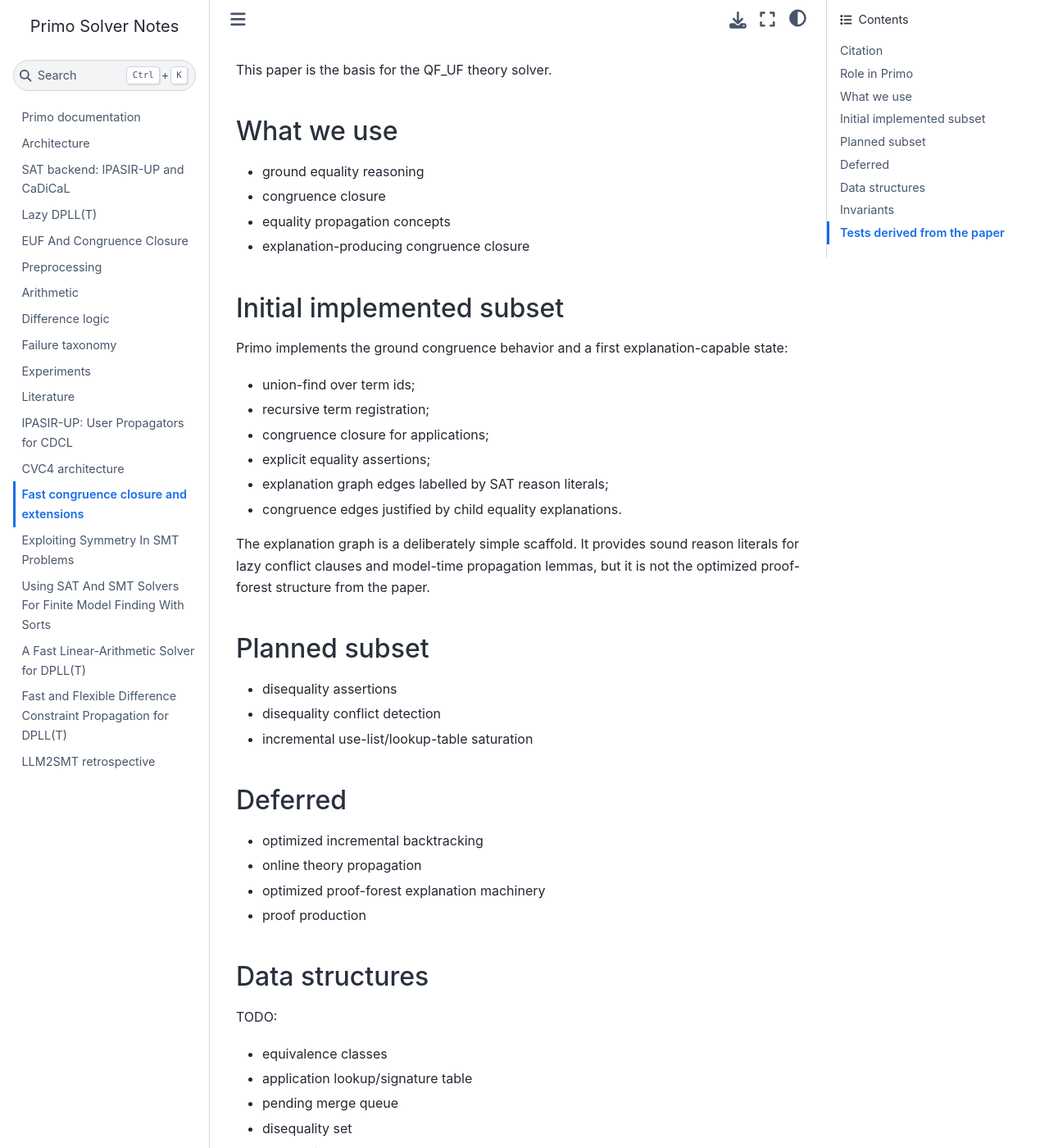
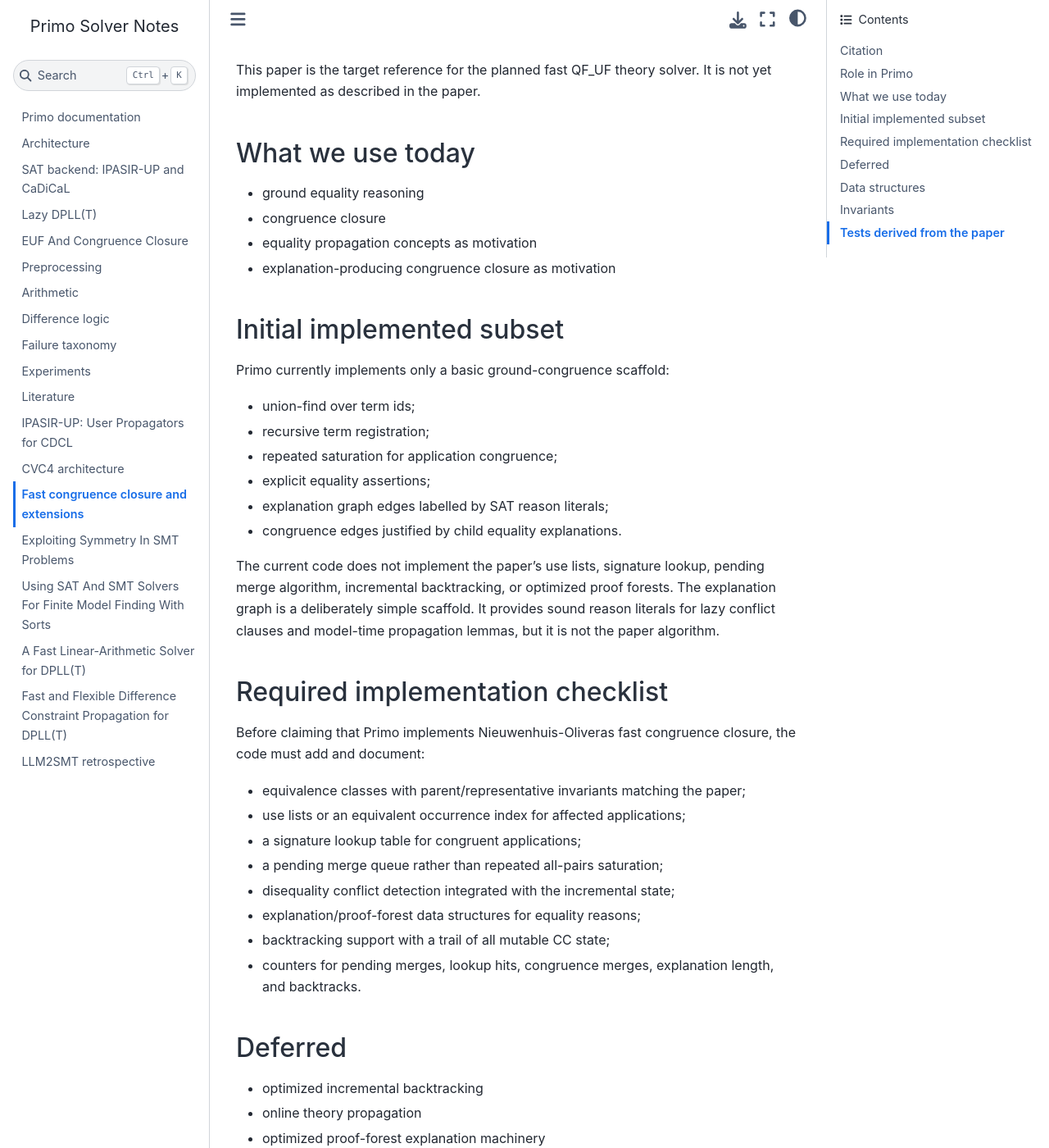
Before and after one commit to primo-solver/primo, a Jupyter Book: the page built from docs/papers/fast-congruence-closure.md, in a window 1280 px wide and 1400 px high, scrolled down 340 px. Shown: the whole window at 82% size. Built offline with Jupyter Book 1.0.4 settings and Sphinx 7.4.7 and the Sphinx Book theme 1.1.4, drawn with Linux system fonts in a browser that asks for light colours; some of the changed text lies outside the part shown.

Commit message:
Tighten paper-grounded implementation rules

```diff
--- a/docs/papers/fast-congruence-closure.md
+++ b/docs/papers/fast-congruence-closure.md
@@ -7,36 +7,47 @@
 
 ## Role in Primo
 
-This paper is the basis for the QF_UF theory solver.
+This paper is the target reference for the planned fast QF_UF theory solver. It
+is not yet implemented as described in the paper.
 
-## What we use
+## What we use today
 
 - ground equality reasoning
 - congruence closure
-- equality propagation concepts
-- explanation-producing congruence closure
+- equality propagation concepts as motivation
+- explanation-producing congruence closure as motivation
 
 ## Initial implemented subset
 
-Primo implements the ground congruence behavior and a first explanation-capable
-state:
+Primo currently implements only a basic ground-congruence scaffold:
 
 - union-find over term ids;
 - recursive term registration;
-- congruence closure for applications;
+- repeated saturation for application congruence;
 - explicit equality assertions;
 - explanation graph edges labelled by SAT reason literals;
 - congruence edges justified by child equality explanations.
 
+The current code does not implement the paper's use lists, signature lookup,
+pending merge algorithm, incremental backtracking, or optimized proof forests.
 The explanation graph is a deliberately simple scaffold. It provides sound
 reason literals for lazy conflict clauses and model-time propagation lemmas, but
-it is not the optimized proof-forest structure from the paper.
+it is not the paper algorithm.
 
-## Planned subset
+## Required implementation checklist
 
-- disequality assertions
-- disequality conflict detection
-- incremental use-list/lookup-table saturation
+Before claiming that Primo implements Nieuwenhuis-Oliveras fast congruence
+closure, the code must add and document:
+
+- equivalence classes with parent/representative invariants matching the paper;
+- use lists or an equivalent occurrence index for affected applications;
+- a signature lookup table for congruent applications;
+- a pending merge queue rather than repeated all-pairs saturation;
+- disequality conflict detection integrated with the incremental state;
+- explanation/proof-forest data structures for equality reasons;
+- backtracking support with a trail of all mutable CC state;
+- counters for pending merges, lookup hits, congruence merges, explanation
+  length, and backtracks.
 
 ## Deferred
 
@@ -47,7 +58,13 @@
 
 ## Data structures
 
-TODO:
+Current scaffold:
+
+- union-find over `TermId`;
+- set/vector of registered terms;
+- explicit explanation edge graph.
+
+Paper-backed target:
 
 - equivalence classes
 - application lookup/signature table
@@ -57,7 +74,20 @@
 
 ## Invariants
 
-TODO.
+Current scaffold invariants:
+
+- all inspected terms are created by `core::TermManager`;
+- equality is over `TermId`, not SMT-LIB AST nodes;
+- explanations contain SAT literals supplied by the SMT layer.
+
+Target paper invariants still to implement:
+
+- lookup table entries agree with current representatives;
+- every pending merge is either processed or invalidated by backtracking;
+- use lists contain exactly the applications that can become congruent after a
+  class merge;
+- proof-forest explanations survive backtracking only while their merge remains
+  live.
 
 ## Tests derived from the paper
 
@@ -65,3 +95,5 @@
 - unary congruence
 - binary congruence
 - nested congruence
+- future tests must include lookup-table congruence discovery without scanning
+  all terms, proof-forest explanation paths, and backtrack rediscovery.
```
Also changed, not shown: AGENTS.md (+22 -0 lines), docs/euf.md (+1 -1 lines).
